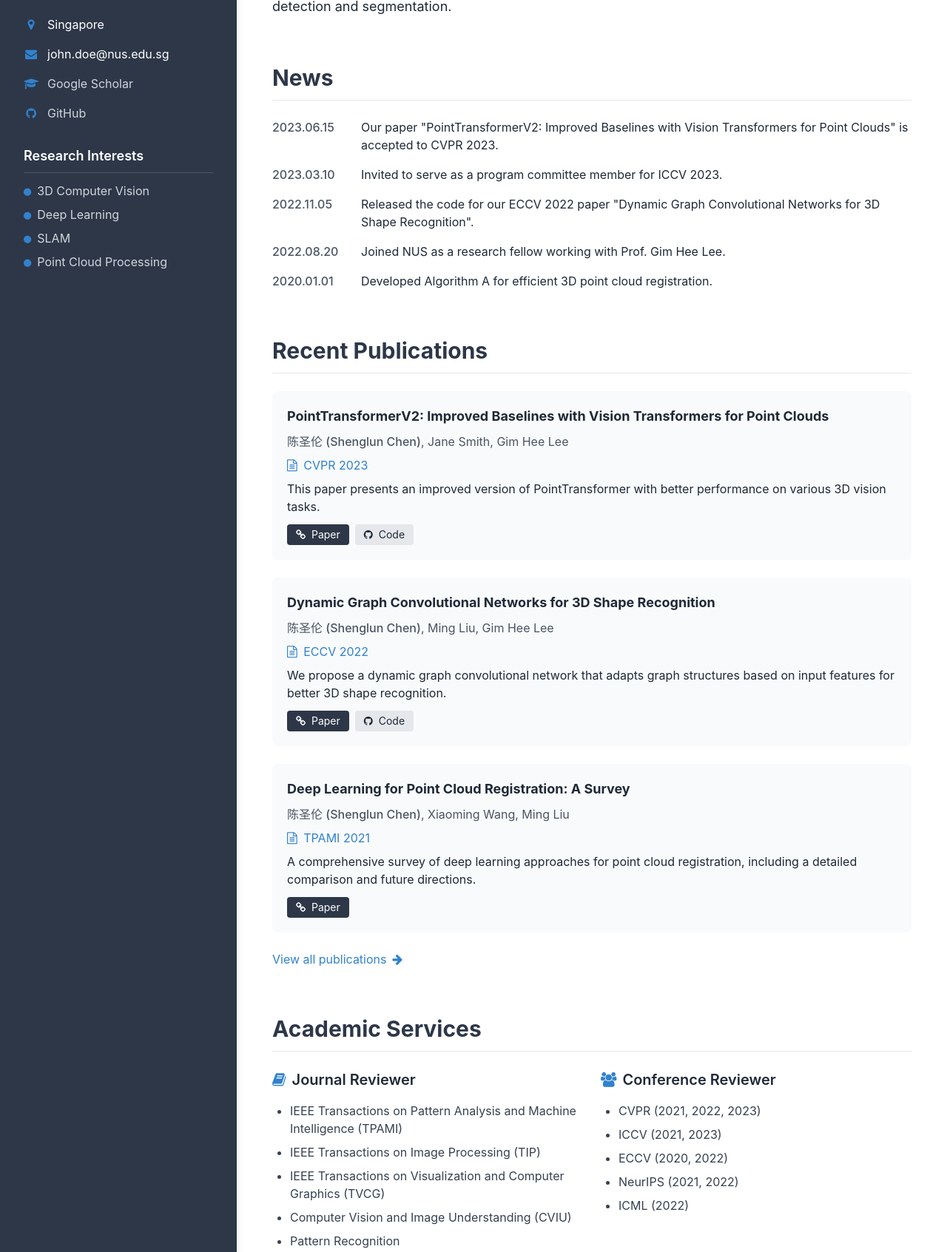
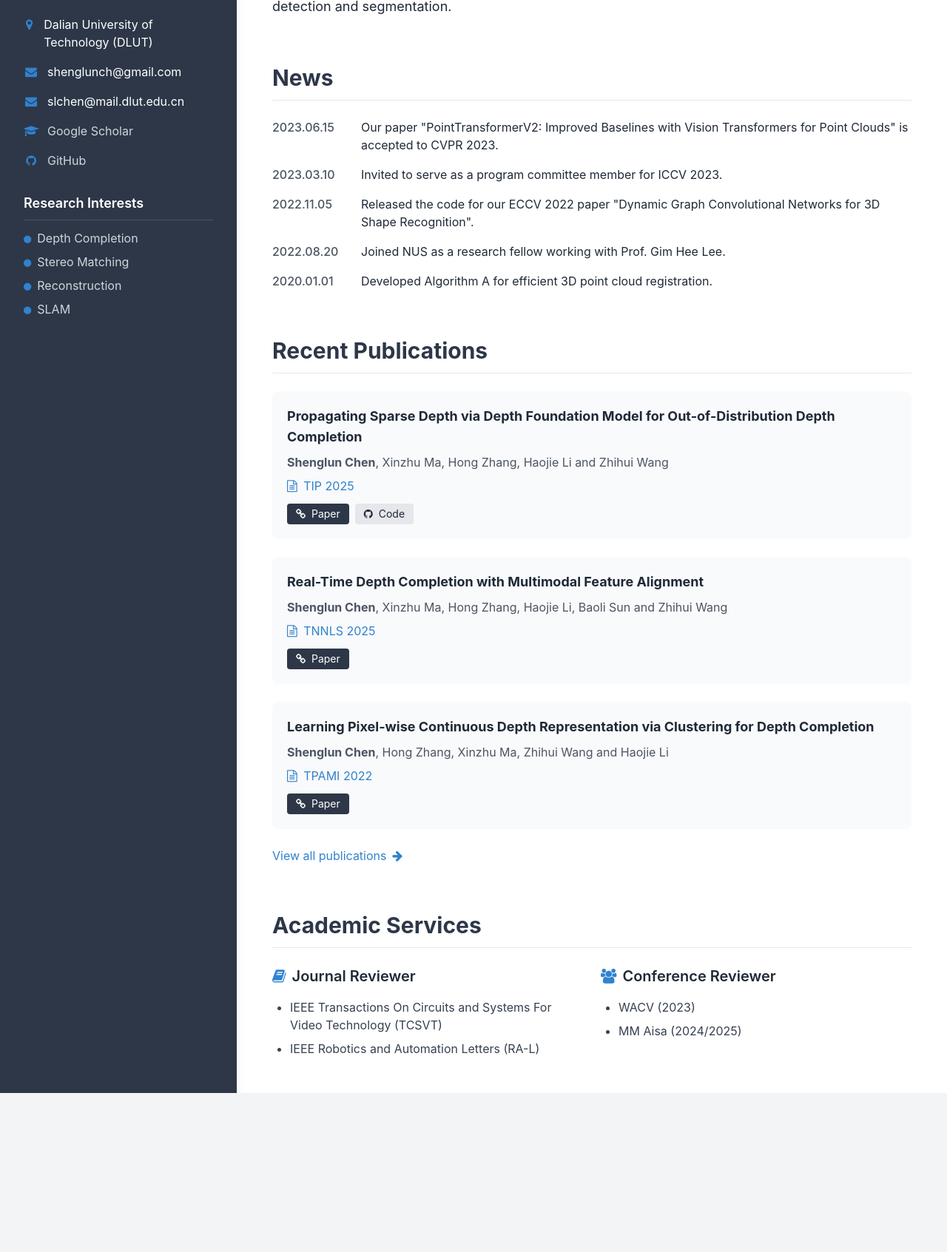
Before and after one commit to shenglunch/shenglunch.github.io, a plain HTML site: page index.html in a window 1280 px wide. Shown: the part 319-2012 px from the top of the page at 74% size. After the commit the page ends 1797 px from the top, so only its background shows below. Drawn offline with nearby package versions, Linux system fonts and the light colour scheme.

Commit message:
Update index.html

```diff
--- a/index.html
+++ b/index.html
@@ -41,7 +41,6 @@
 </head>
 <body class="font-sans text-gray-800 bg-gray-100">
     <div class="flex flex-col md:flex-row min-h-screen">
-        <!-- Left Sidebar - 调整为更宽的宽度，解决文字换行问题 -->
         <aside class="w-full md:w-1/4 bg-primary text-white p-6 md:p-8 shadow-lg z-10">
             <div class="flex flex-col items-center md:items-start">
                 <!-- Profile Picture -->
@@ -59,11 +58,15 @@
                 <div class="w-full space-y-4">
                     <div class="flex items-start">
                         <i class="fa fa-map-marker text-accent mt-1 mr-3 w-5 text-center"></i>
-                        <span>Singapore</span>
+                        <span>Dalian University of Technology (DLUT)</span>
                     </div>
                     <div class="flex items-start">
                         <i class="fa fa-envelope text-accent mt-1 mr-3 w-5 text-center"></i>
-                        <span>john.doe@nus.edu.sg</span>
+                        <span>shenglunch@gmail.com</span>
+                    </div>
+                    <div class="flex items-start">
+                        <i class="fa fa-envelope text-accent mt-1 mr-3 w-5 text-center"></i>
+                        <span>slchen@mail.dlut.edu.cn</span>
                     </div>
                     <div class="flex items-start">
                         <i class="fa fa-graduation-cap text-accent mt-1 mr-3 w-5 text-center"></i>
@@ -81,19 +84,19 @@
                     <ul class="space-y-2 text-gray-300">
                         <li class="flex items-start">
                             <i class="fa fa-circle text-xs text-accent mt-1.5 mr-2"></i>
-                            <span>3D Computer Vision</span>
+                            <span>Depth Completion</span>
                         </li>
                         <li class="flex items-start">
                             <i class="fa fa-circle text-xs text-accent mt-1.5 mr-2"></i>
-                            <span>Deep Learning</span>
+                            <span>Stereo Matching</span>
+                        </li>
+                        <li class="flex items-start">
+                            <i class="fa fa-circle text-xs text-accent mt-1.5 mr-2"></i>
+                            <span>Reconstruction</span>
                         </li>
                         <li class="flex items-start">
                             <i class="fa fa-circle text-xs text-accent mt-1.5 mr-2"></i>
                             <span>SLAM</span>
-                        </li>
-                        <li class="flex items-start">
-                            <i class="fa fa-circle text-xs text-accent mt-1.5 mr-2"></i>
-                            <span>Point Cloud Processing</span>
                         </li>
                     </ul>
                 </div>
@@ -147,21 +150,18 @@
                 <div class="space-y-6">
                     <!-- Publication 1 -->
                     <div class="bg-gray-50 p-5 rounded-lg hover:shadow-md transition-shadow">
-                        <h3 class="font-bold text-lg mb-2">PointTransformerV2: Improved Baselines with Vision Transformers for Point Clouds</h3>
+                        <h3 class="font-bold text-lg mb-2">Propagating Sparse Depth via Depth Foundation Model for Out-of-Distribution Depth Completion</h3>
                         <p class="text-gray-600 mb-2">
-                            <span class="font-medium">陈圣伦 (Shenglun Chen)</span>, Jane Smith, Gim Hee Lee
+                            <strong>Shenglun Chen</strong>, Xinzhu Ma, Hong Zhang, Haojie Li and Zhihui Wang
                         </p>
-                        <p class="text-accent mb-2">
-                            <i class="fa fa-file-text-o mr-1"></i> CVPR 2023
-                        </p>
-                        <p class="mb-3">
-                            This paper presents an improved version of PointTransformer with better performance on various 3D vision tasks.
+                        <p class="text-accent mb-3">
+                            <i class="fa fa-file-text-o mr-1"></i> TIP 2025
                         </p>
                         <div class="flex flex-wrap gap-2">
-                            <a href="#" class="text-sm bg-primary text-white px-3 py-1 rounded hover:bg-opacity-90 transition-colors">
+                            <a href="https://ieeexplore.ieee.org/document/11125857" class="text-sm bg-primary text-white px-3 py-1 rounded hover:bg-opacity-90 transition-colors" target="_blank">
                                 <i class="fa fa-link mr-1"></i> Paper
                             </a>
-                            <a href="#" class="text-sm bg-gray-200 text-gray-800 px-3 py-1 rounded hover:bg-gray-300 transition-colors">
+                            <a href="https://github.com/shenglunch/PSD" class="text-sm bg-gray-200 text-gray-800 px-3 py-1 rounded hover:bg-gray-300 transition-colors" target="_blank">
                                 <i class="fa fa-github mr-1"></i> Code
                             </a>
                         </div>
@@ -169,42 +169,36 @@
 
                     <!-- Publication 2 -->
                     <div class="bg-gray-50 p-5 rounded-lg hover:shadow-md transition-shadow">
-                        <h3 class="font-bold text-lg mb-2">Dynamic Graph Convolutional Networks for 3D Shape Recognition</h3>
+                        <h3 class="font-bold text-lg mb-2">Real-Time Depth Completion with Multimodal Feature Alignment</h3>
                         <p class="text-gray-600 mb-2">
-                            <span class="font-medium">陈圣伦 (Shenglun Chen)</span>, Ming Liu, Gim Hee Lee
+                            <strong>Shenglun Chen</strong>, Xinzhu Ma, Hong Zhang, Haojie Li, Baoli Sun and Zhihui Wang
                         </p>
-                        <p class="text-accent mb-2">
-                            <i class="fa fa-file-text-o mr-1"></i> ECCV 2022
-                        </p>
-                        <p class="mb-3">
-                            We propose a dynamic graph convolutional network that adapts graph structures based on input features for better 3D shape recognition.
+                        <p class="text-accent mb-3">
+                            <i class="fa fa-file-text-o mr-1"></i> TNNLS 2025
                         </p>
                         <div class="flex flex-wrap gap-2">
-                            <a href="#" class="text-sm bg-primary text-white px-3 py-1 rounded hover:bg-opacity-90 transition-colors">
+                            <a href="https://ieeexplore.ieee.org/document/10950123" class="text-sm bg-primary text-white px-3 py-1 rounded hover:bg-opacity-90 transition-colors" target="_blank">
                                 <i class="fa fa-link mr-1"></i> Paper
-                            </a>
-                            <a href="#" class="text-sm bg-gray-200 text-gray-800 px-3 py-1 rounded hover:bg-gray-300 transition-colors">
-                                <i class="fa fa-github mr-1"></i> Code
                             </a>
                         </div>
                     </div>
 
                     <!-- Publication 3 -->
                     <div class="bg-gray-50 p-5 rounded-lg hover:shadow-md transition-shadow">
-                        <h3 class="font-bold text-lg mb-2">Deep Learning for Point Cloud Registration: A Survey</h3>
+                        <h3 class="font-bold text-lg mb-2">Learning Pixel-wise Continuous Depth Representation via Clustering for Depth Completion</h3>
                         <p class="text-gray-600 mb-2">
-                            <span class="font-medium">陈圣伦 (Shenglun Chen)</span>, Xiaoming Wang, Ming Liu
+                            <strong>Shenglun Chen</strong>, Hong Zhang, Xinzhu Ma, Zhihui Wang and Haojie Li
                         </p>
-                        <p class="text-accent mb-2">
-                            <i class="fa fa-file-text-o mr-1"></i> TPAMI 2021
-                        </p>
-                        <p class="mb-3">
-                            A comprehensive survey of deep learning approaches for point cloud registration, including a detailed comparison and future directions.
+                        <p class="text-accent mb-3">
+                            <i class="fa fa-file-text-o mr-1"></i> TPAMI 2022
                         </p>
                         <div class="flex flex-wrap gap-2">
-                            <a href="#" class="text-sm bg-primary text-white px-3 py-1 rounded hover:bg-opacity-90 transition-colors">
+                            <a href="https://ieeexplore.ieee.org/document/10415465" class="text-sm bg-primary text-white px-3 py-1 rounded hover:bg-opacity-90 transition-colors" target="_blank">
                                 <i class="fa fa-link mr-1"></i> Paper
                             </a>
+                            <!-- <a href="https://github.com/shenglunch/CluDe" class="text-sm bg-gray-200 text-gray-800 px-3 py-1 rounded hover:bg-gray-300 transition-colors" target="_blank">
+                                <i class="fa fa-github mr-1"></i> Code
+                            </a> -->
                         </div>
                     </div>
                 </div>
@@ -228,11 +222,11 @@
                             <i class="fa fa-book text-accent mr-2"></i> Journal Reviewer
                         </h3>
                         <ul class="space-y-2 pl-6 list-disc text-gray-700">
-                            <li>IEEE Transactions on Pattern Analysis and Machine Intelligence (TPAMI)</li>
-                            <li>IEEE Transactions on Image Processing (TIP)</li>
-                            <li>IEEE Transactions on Visualization and Computer Graphics (TVCG)</li>
-                            <li>Computer Vision and Image Understanding (CVIU)</li>
-                            <li>Pattern Recognition</li>
+                            <!-- <li>IEEE Transactions on Pattern Analysis and Machine Intelligence (TPAMI)</li> -->
+                            <!-- <li>IEEE Transactions on Image Processing (TIP)</li> -->
+                            <!-- <li>IEEE Transactions on Visualization and Computer Graphics (TVCG)</li> -->
+                            <li>IEEE Transactions On Circuits and Systems For Video Technology (TCSVT)</li>
+                            <li>IEEE Robotics and Automation Letters (RA-L)</li>
                         </ul>
                     </div>
 
@@ -242,16 +236,16 @@
                             <i class="fa fa-users text-accent mr-2"></i> Conference Reviewer
                         </h3>
                         <ul class="space-y-2 pl-6 list-disc text-gray-700">
-                            <li>CVPR (2021, 2022, 2023)</li>
+                            <!-- <li>CVPR (2021, 2022, 2023)</li>
                             <li>ICCV (2021, 2023)</li>
-                            <li>ECCV (2020, 2022)</li>
-                            <li>NeurIPS (2021, 2022)</li>
-                            <li>ICML (2022)</li>
+                            <li>ECCV (2020, 2022)</li> -->
+                            <li>WACV (2023)</li>
+                            <li>MM Aisa (2024/2025)</li>
                         </ul>
                     </div>
 
                     <!-- Program Committees -->
-                    <div>
+                    <!-- <div>
                         <h3 class="text-xl font-semibold mb-4 flex items-center">
                             <i class="fa fa-calendar-check-o text-accent mr-2"></i> Program Committee
                         </h3>
@@ -260,10 +254,10 @@
                             <li>3DV 2022</li>
                             <li>ICIP 2022</li>
                         </ul>
-                    </div>
+                    </div> -->
 
                     <!-- Organizing Committees -->
-                    <div>
+                    <!-- <div>
                         <h3 class="text-xl font-semibold mb-4 flex items-center">
                             <i class="fa fa-cogs text-accent mr-2"></i> Organizing Committee
                         </h3>
@@ -271,7 +265,7 @@
                             <li>Workshop on 3D Vision for Robotics, CVPR 2023 (Co-organizer)</li>
                             <li>Singapore Computer Vision Workshop 2022 (Local Arrangements)</li>
                         </ul>
-                    </div>
+                    </div> -->
                 </div>
             </section>
         </main>
```
